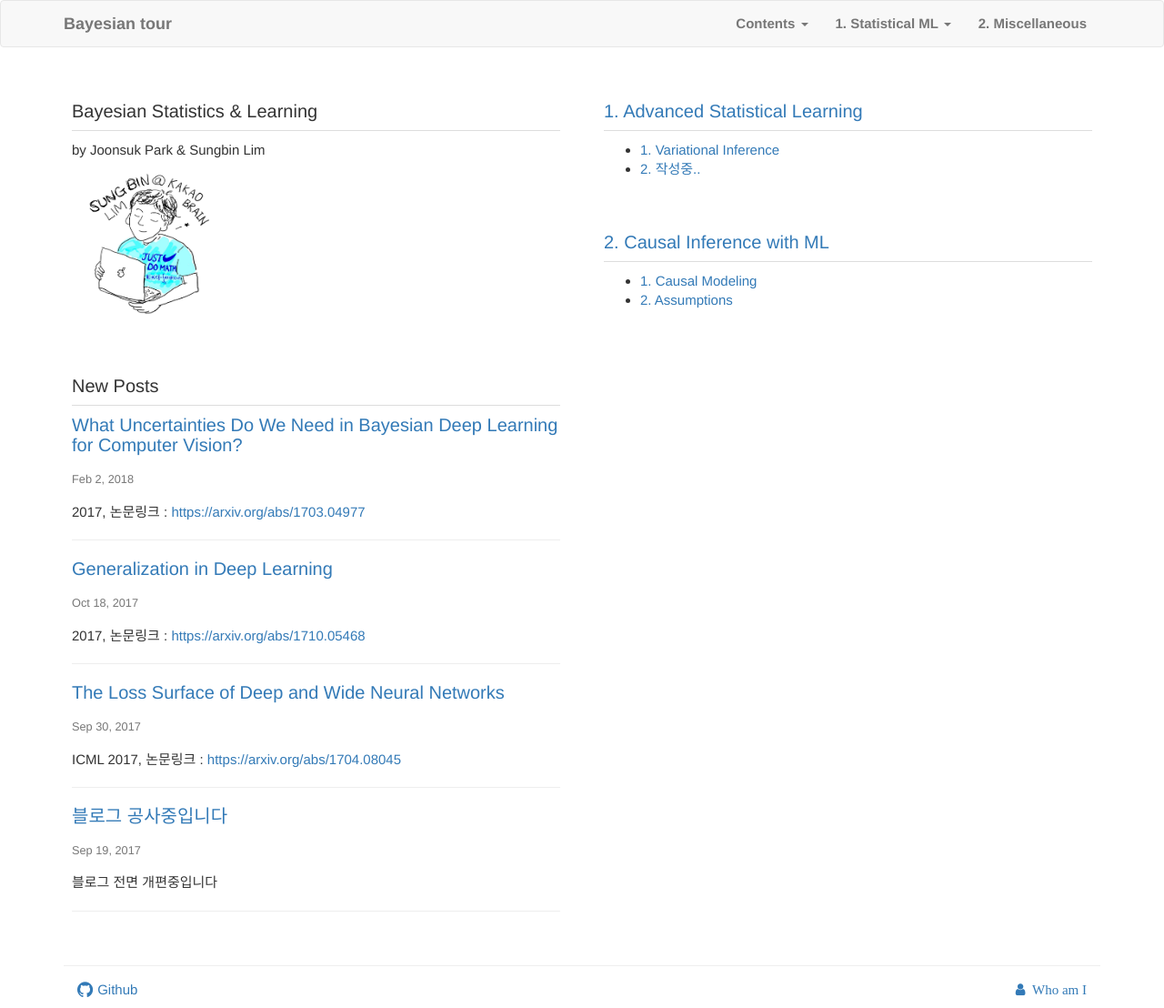
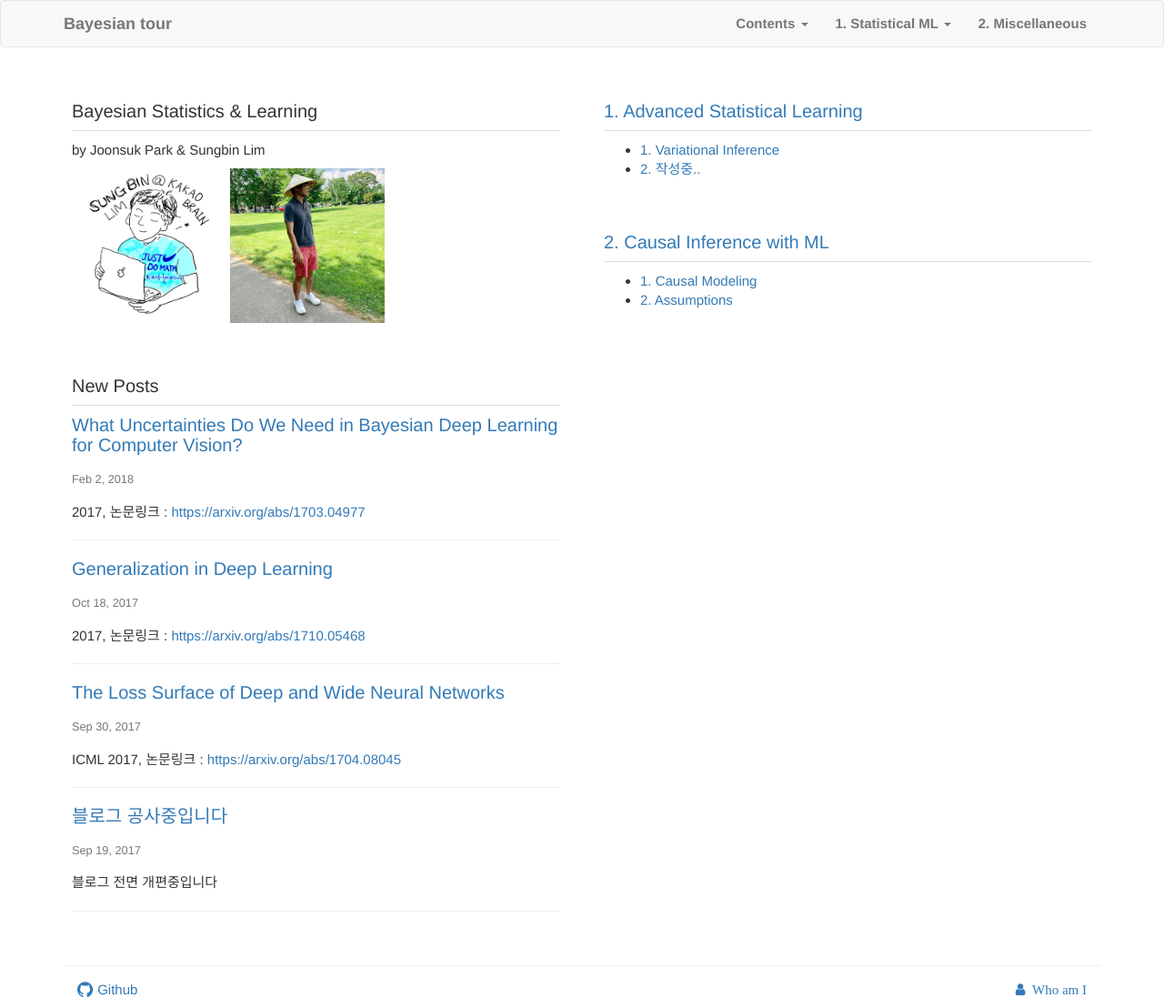
Before and after one commit to bayestour/blog, a Jekyll site: the page built from index.html, in a window 1280 px wide. Shown: the whole page at 91% size. Built offline with Jekyll 4.4.1, drawn with Linux system fonts in a browser that asks for light colours; nearby versions of some CDN libraries; library files that are not in the unit come from our copies; the list of posts is cut into pages by our own code.

Commit message:
update profile

```diff
--- a/index.html
+++ b/index.html
@@ -13,7 +13,8 @@ title: Bayesian tour
       <h3>Bayesian Statistics & Learning</h3>
       <p> by Joonsuk Park & Sungbin Lim</p>
       <p>
- 	      <a href="https://www.dropbox.com/s/huik76zchc9n5dl/CV_sungbin.pdf?dl=0" target="_blank"><img src="{{site.baseurl}}/profile_00.jpg" width=170 height=170 border="0"></a>
+ 	      <a href="https://www.facebook.com/sungbin87" target="_blank"><img src="{{site.baseurl}}/profile_00.jpg" width=170 height=170 border="0"></a>
+        <a href="https://www.facebook.com/joonsuk.park.5" target="_blank"><img src="{{site.baseurl}}/jspark.jpg" width=170 height=170 border="0"></a>
       </p>
     </div>
 
```
Also changed, not shown: jspark.jpg (added).
